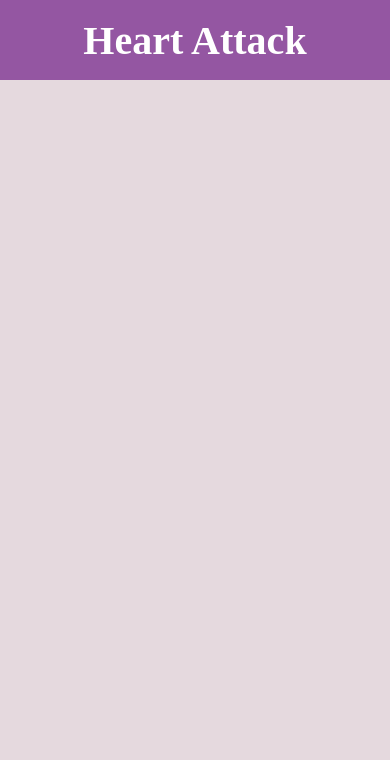
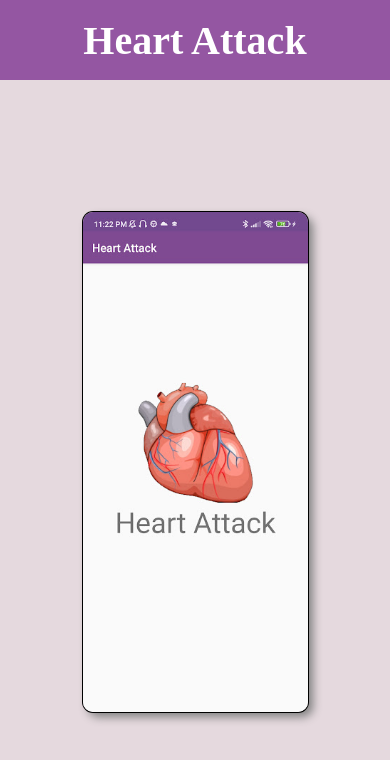
Before and after one commit to VictorFranco/heart-attack-web, a React (Vite) app: page / in a window 390 px wide. Shown: the top 760 px of the page. Built offline with nearby package versions, Linux system fonts and the light colour scheme.

Commit message:
feat: add Mobile component

```diff
--- a/src/App.css
+++ b/src/App.css
@@ -0,0 +1,8 @@
+.App main {
+  display: flex;
+  flex-direction: column;
+  align-items: center;
+  justify-content: center;
+
+  min-height: calc(100vh - 80px);
+}
--- a/src/App.tsx
+++ b/src/App.tsx
@@ -1,11 +1,15 @@
 import './App.css'
 import Header from './components/Header.tsx'
+import Mobile from './components/Mobile.tsx'
 
 function App() {
   return (
-    <>
+    <div className="App">
       <Header />
-    </>
+      <main>
+        <Mobile />
+      </main>
+    </div>
   )
 }
 
--- /dev/null
+++ b/src/components/Mobile.css
@@ -0,0 +1,8 @@
+.Mobile {
+  width: 225px;
+  height: 500px;
+  box-shadow: 0 0 0 1px, 5px 5px 10px gray;
+  border-radius: 10px;
+  background: url(/mobile.jpg);
+  background-size: cover;
+}
--- /dev/null
+++ b/src/components/Mobile.tsx
@@ -0,0 +1,9 @@
+import './Mobile.css'
+
+function Mobile() {
+  return (
+    <div className="Mobile"></div>
+  )
+}
+
+export default Mobile
```
Also changed, not shown: public/mobile.jpg (added).
